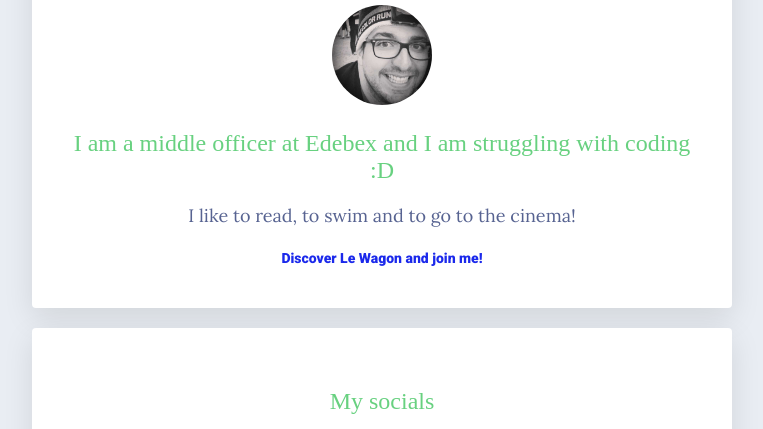
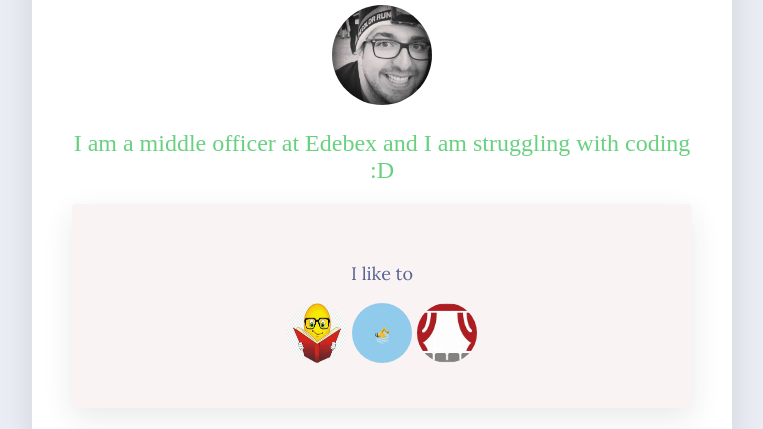
Before and after one commit to ramiropenedo/profile, a plain HTML site: page index.html in a window 1280 px wide. Shown: the part 149-578 px from the top of the page, without its empty margins (258-1021 px from the left). Drawn offline with Linux system fonts and the light colour scheme.

Commit message:
make my profile prettier

```diff
--- a/index.html
+++ b/index.html
@@ -15,7 +15,12 @@
         <h1> Hello, my name is Ramiro! </h1>
         <img src="images/20190519_200043.jpg" alt="profile picture" width="100" height="100">
         <h2> I am a middle officer at Edebex and I am struggling with coding :D </h2>
-          <p> I like to read, to swim and to go to the cinema! </p>
+          <div class="card-white-like">
+            <p> I like to </p>
+            <img src="images/read.jpeg " alt="read" width="60" height="60">
+            <img src="images/swim.jpeg" alt="read" width="60" height="60">
+            <img src="images/cinema.jpeg" alt="read" width="60" height="60">
+          </div>
         <a href="https://www.lewagon.com" target="_blank"> Discover Le Wagon and join me!</a>
       </div>
       <div class="card-white">
--- a/style.css
+++ b/style.css
@@ -49,6 +49,15 @@ a:hover {
   background-color: white;
   padding: 40px;
   box-shadow: 0px 10px 30px rgba(0,0,0,0.1);
+  border-radius: 4px;
+  margin: 20px 0px;
+  text-align: center;
+}
+
+.card-white-like {
+  background-color: rgb(250, 243, 243);
+  padding: 40px;
+  box-shadow: 0px 10px 30px rgba(41, 41, 41, 0.1);
   border-radius: 4px;
   margin: 20px 0px;
   text-align: center;
```
Also changed, not shown: images/cinema.jpeg (added), images/read.jpeg (added), images/swim.jpeg (added).
